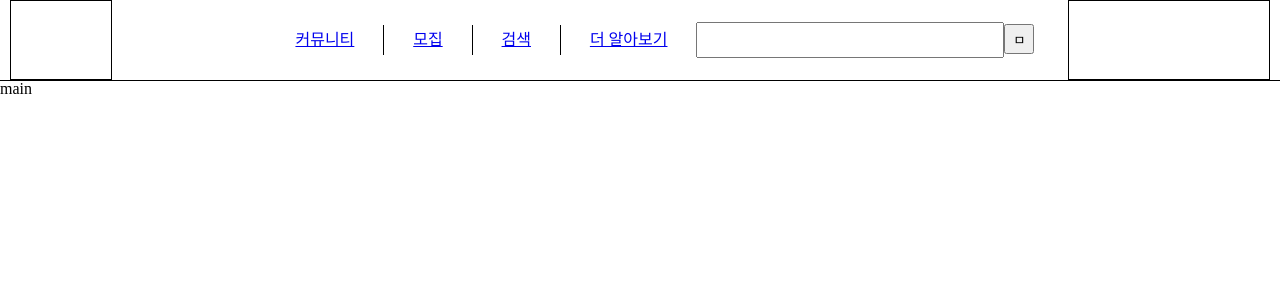
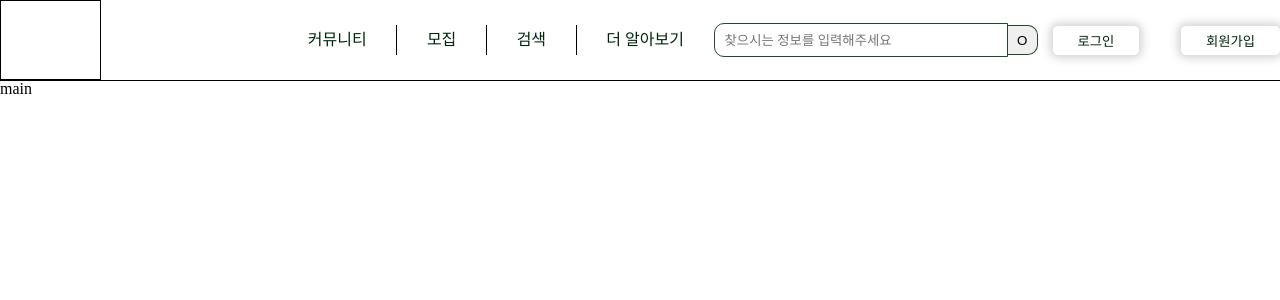
Before and after one commit to kody-gsm/Gni-client, a React (Create React App) app: page / in a window 1280 px wide. Shown: the top 300 px of the page. Built offline with nearby package versions, Linux system fonts and the light colour scheme.

Commit message:
nav 필수 요소  구현

```diff
--- a/src/components/Nav/Nav.js
+++ b/src/components/Nav/Nav.js
@@ -7,33 +7,28 @@ export default function Nav() {
     <S.Logo />
     <S.Between>
       <Link to={'/community'}>
-        <S.Block>
-          커뮤니티
-        </S.Block>
+        커뮤니티
       </Link>
       <S.HR />
       <Link to={'/join'}>
-        <S.Block>
-          모집
-        </S.Block>
+        모집
       </Link>
       <S.HR />
       <Link to={'/search'}>
-        <S.Block>
-          검색
-        </S.Block>
+        검색
       </Link>
       <S.HR />
       <Link to={'/about'}>
-        <S.Block>
-          더 알아보기
-        </S.Block>
+        더 알아보기
       </Link>
       <S.form>
-        <input />
-        <button>ㅁ</button>
+        <input placeholder="찾으시는 정보를 입력해주세요" />
+        <button>O</button>
       </S.form>
     </S.Between>
-    <S.Right />
+    <S.Right>
+      {<><button>로그인</button>
+        <button>회원가입</button></>}
+    </S.Right>
   </S.Navigations>);
 }
--- a/src/components/Nav/style.js
+++ b/src/components/Nav/style.js
@@ -5,7 +5,7 @@ const Navigations = styled.div`
   height:80px;
   border-bottom:1px solid black;
   display: flex;
-  justify-content:space-around ;
+  justify-content:space-around;
 `
 const Between = styled.div`
   display:flex;
@@ -14,9 +14,10 @@ const Between = styled.div`
   width: 60vw;
   height: 100%;
   text-align: center;
-`
-const Block = styled.div`
-  display: flex;
+  a{
+    text-decoration: none;
+    color: #00250D;
+  }
 `
 const HR = styled.div`
   height: 30px;
@@ -24,21 +25,42 @@ const HR = styled.div`
 `
 const form = styled.div`
   input{
-    width: 300px;
+    width: 280px;
     height: 30px;
+    padding-left: 10px;
+    border-radius: 10px 0 0 10px;
+    border: solid 1px #27462F;
   }
   button{
     height: 30px;
     width: 30px;
+    border: solid 1px #27462F;
+    border-left: none;
+    border-radius: 0 10px 10px 0;
   }
 `
 const Logo = styled.div`
   width: 100px;
-  margin-right: 150px;
+  margin-right: 15vw;
   border: 1px solid black;
 `
 const Right = styled.div`
-  width: 200px;
-  border: 1px solid black;
+  width: 230px;
+  display: flex;
+  align-items: center;
+  justify-content: space-between;
+  button{
+    padding: 5px 25px;
+    cursor: pointer;
+    color:#00250D;
+    background-color: white;
+    border: none;
+    border-radius: 5px;
+    box-shadow: 0 0 10px 3px lightgray;
+    &:active{
+      background-color: lightgray;
+      color: white;
+    }
+  }
 `
-export { Navigations, Right, Between, Block, HR, Logo, form };
+export { Navigations, Right, Between, HR, Logo, form };
```
